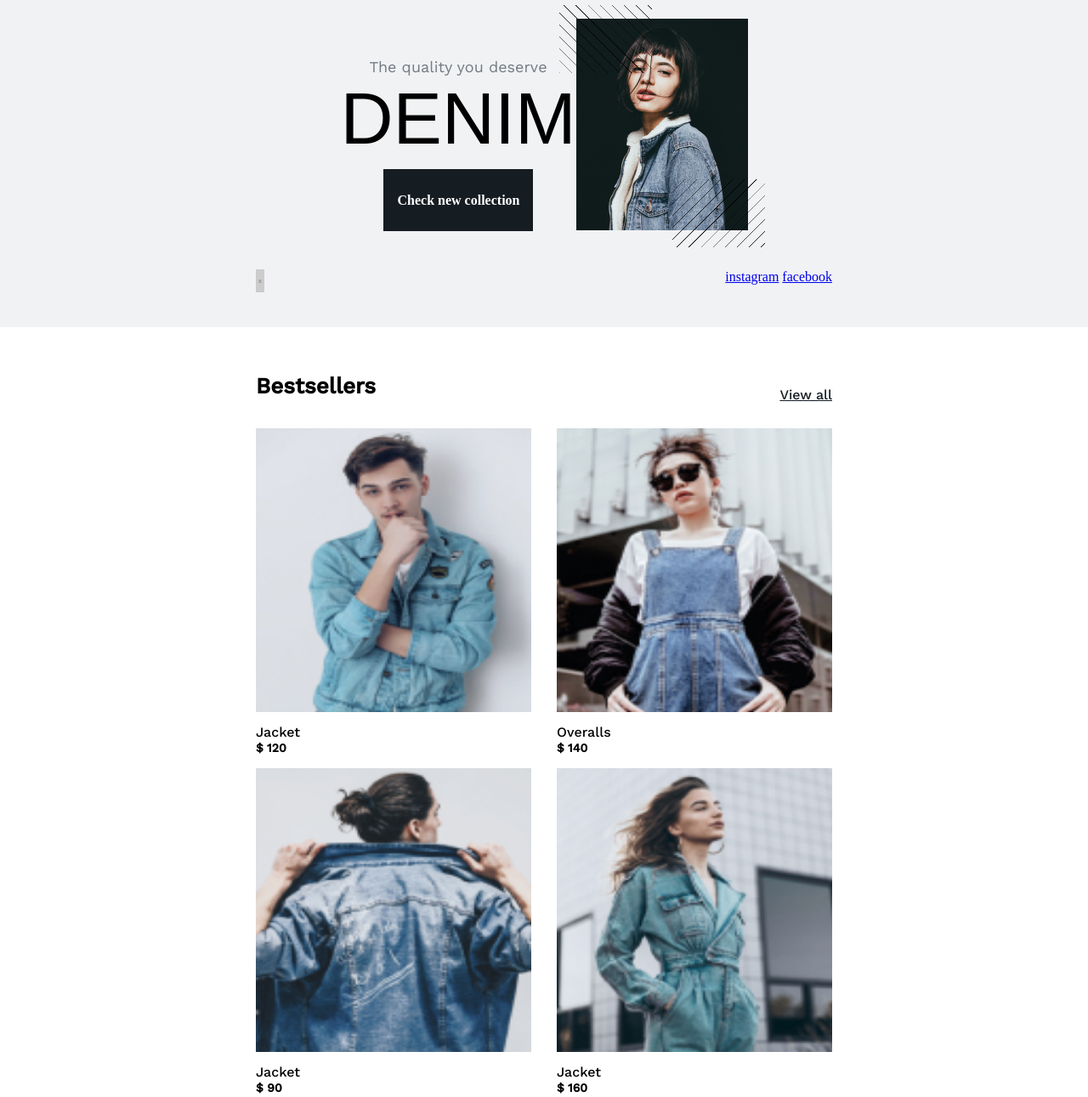
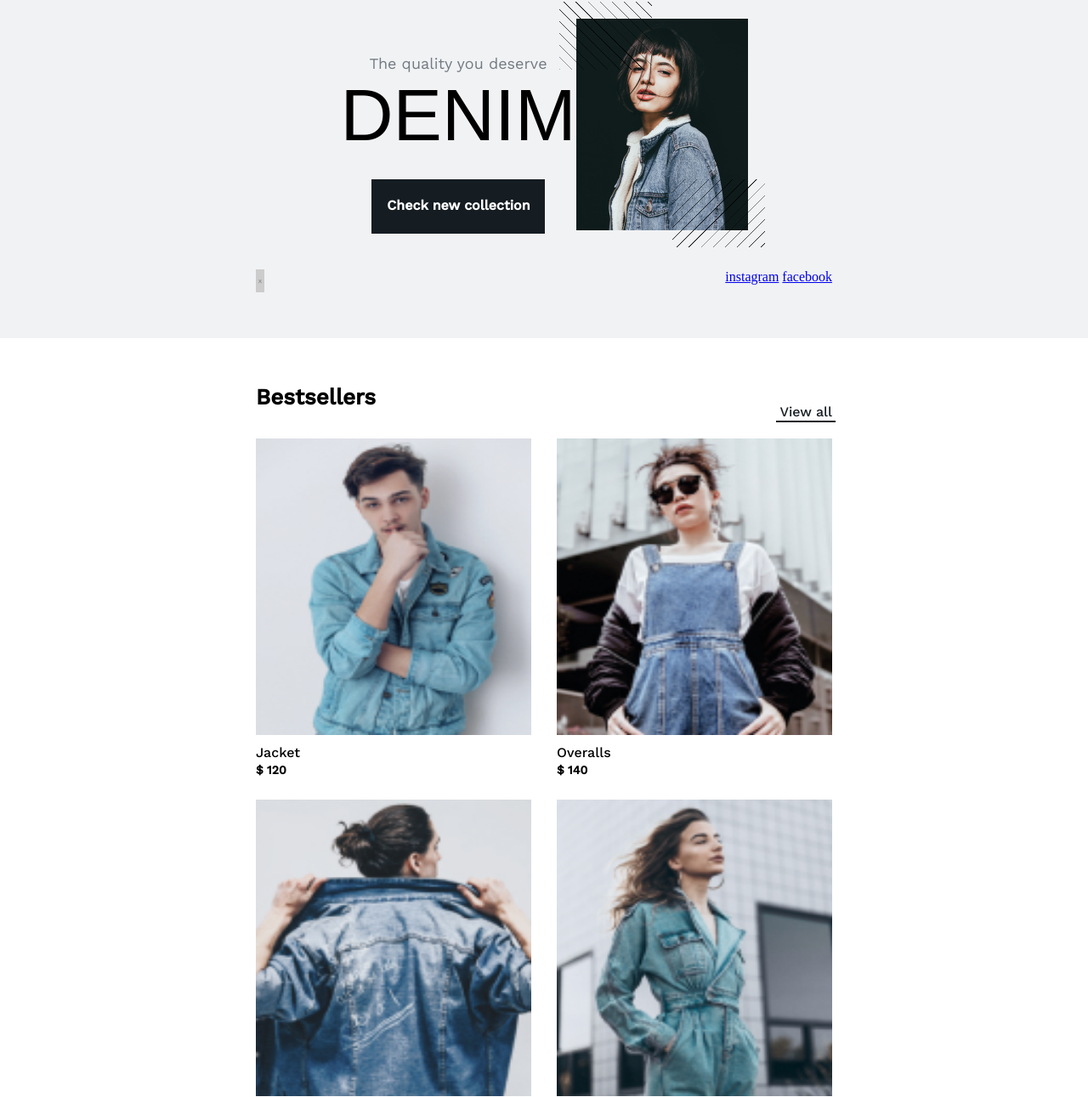
Before and after one commit to movmovbaby/denim, a website: page source/index.html in a window 1280 px wide. Shown: the part 135-1426 px from the top of the page at 85% size. Drawn offline with nearby package versions, Linux system fonts and the light colour scheme; files that its build step writes are made by us from their sources; placeholder pictures from the web are drawn by us; a web font is replaced by a local one.

Commit message:
Промо и бестселлеры на мобильном разрешении

```diff
--- a/source/index.html
+++ b/source/index.html
@@ -73,7 +73,8 @@
         <h2 class="bestsellers__header">bestsellers</h2>
         <ul class="bestsellers__list">
           <li class="bestsellers__item product-item">
-            <img class="product-item__img" src="img/bs-top-left-mobile.jpg" alt="Product photo">
+            <img class="product-item__img" src="img/bs-top-left-mobile.jpg" width="130" height="160"
+              alt="Product photo">
             <p class="product-item__name">Jacket</p>
             <span class="product-item__price">$ 120</span>
           </li>
@@ -89,7 +90,7 @@
           </li>
           <li class="bestsellers__item product-item">
             <img class="product-item__img" src="img/bs-botom-right-mobile.jpg" alt="Product photo">
-            <p class="product-item__name">Jacket</p>
+            <p class="product-item__name">Overalls</p>
             <span class="product-item__price">$ 160</span>
           </li>
         </ul>
--- a/source/sass/blocks/bestsellers/bestsellers.scss
+++ b/source/sass/blocks/bestsellers/bestsellers.scss
@@ -18,7 +18,7 @@
   font-weight: bold;
   font-size: 26px;
   line-height: 30px;
-  margin-bottom: 20px;
+  margin-bottom: 34px;
 }
 
 .bestsellers__list {
@@ -26,7 +26,8 @@
   list-style: none;
   grid-template-columns: 130px 130px;
   grid-column-gap: 30px;
-  margin-bottom: 40px;
+  grid-row-gap: 24px;
+  margin-bottom: 30px;
 
   @media (min-width: $tablet-width) {
     grid-template-columns: 324px 324px;
@@ -42,7 +43,6 @@
 .product-item__img {
   width: 130px;
   height: 160px;
-  padding-top: 15px;
 
   @media (min-width: $tablet-width) {
     width: 324px;
@@ -61,7 +61,7 @@
   font-weight: 500;
   font-size: 16px;
   line-height: 19px;
-  padding-top: 10px;
+  padding-top: 7px;
 }
 
 .product-item__price {
@@ -69,7 +69,8 @@
   font-style: normal;
   font-weight: bold;
   font-size: 14px;
-  line-height: 16px;
+  line-height: 22px;
+  padding-top: 23px;
 }
 
 .bestsellers__link {
@@ -80,4 +81,16 @@
   font-size: 16px;
   line-height: 19px;
   color: $main-dark;
+  text-decoration: none;
+  position: relative;
+
+  &::after {
+    position: absolute;
+    content: "";
+    top: 20px;
+    right: -4px;
+    width: 70px;
+    height: 2px;
+    background-color: $main-dark;
+  }
 }
--- a/source/sass/blocks/promo/promo.scss
+++ b/source/sass/blocks/promo/promo.scss
@@ -1,6 +1,7 @@
 .promo {
   background-color: $light-grey;
   padding-top: 15px;
+  padding-bottom: 13px;
 }
 
 .promo__wrapper {
@@ -42,7 +43,7 @@
   }
 
   &::before {
-    bottom: 189px;
+    bottom: 193px;
     right: 113px;
     background-image: repeating-linear-gradient(
       45deg,
@@ -80,11 +81,12 @@
   font-size: 86px;
   line-height: 100px;
   text-transform: uppercase;
-  margin-bottom: 10px;
+  margin-bottom: 26px;
 }
 
 .promo__button {
-  padding: 27px 16px 27px 17px;
+  padding: 21px 17px 24px 18px;
+  font-family: "Work Sans", "Arial", "Helvetica", sans-serif;
   font-style: normal;
   font-weight: bold;
   font-size: 16px;
```
